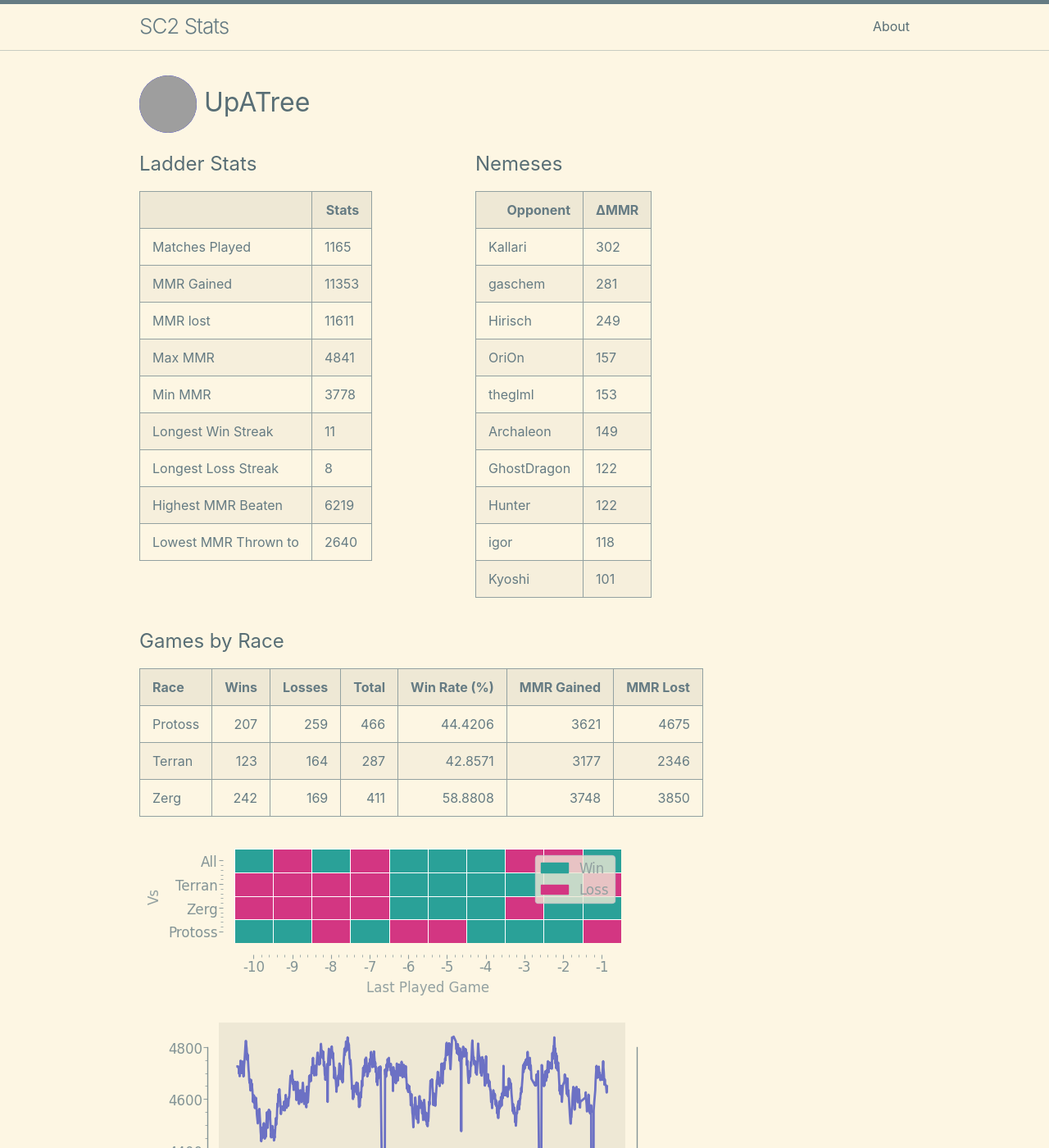
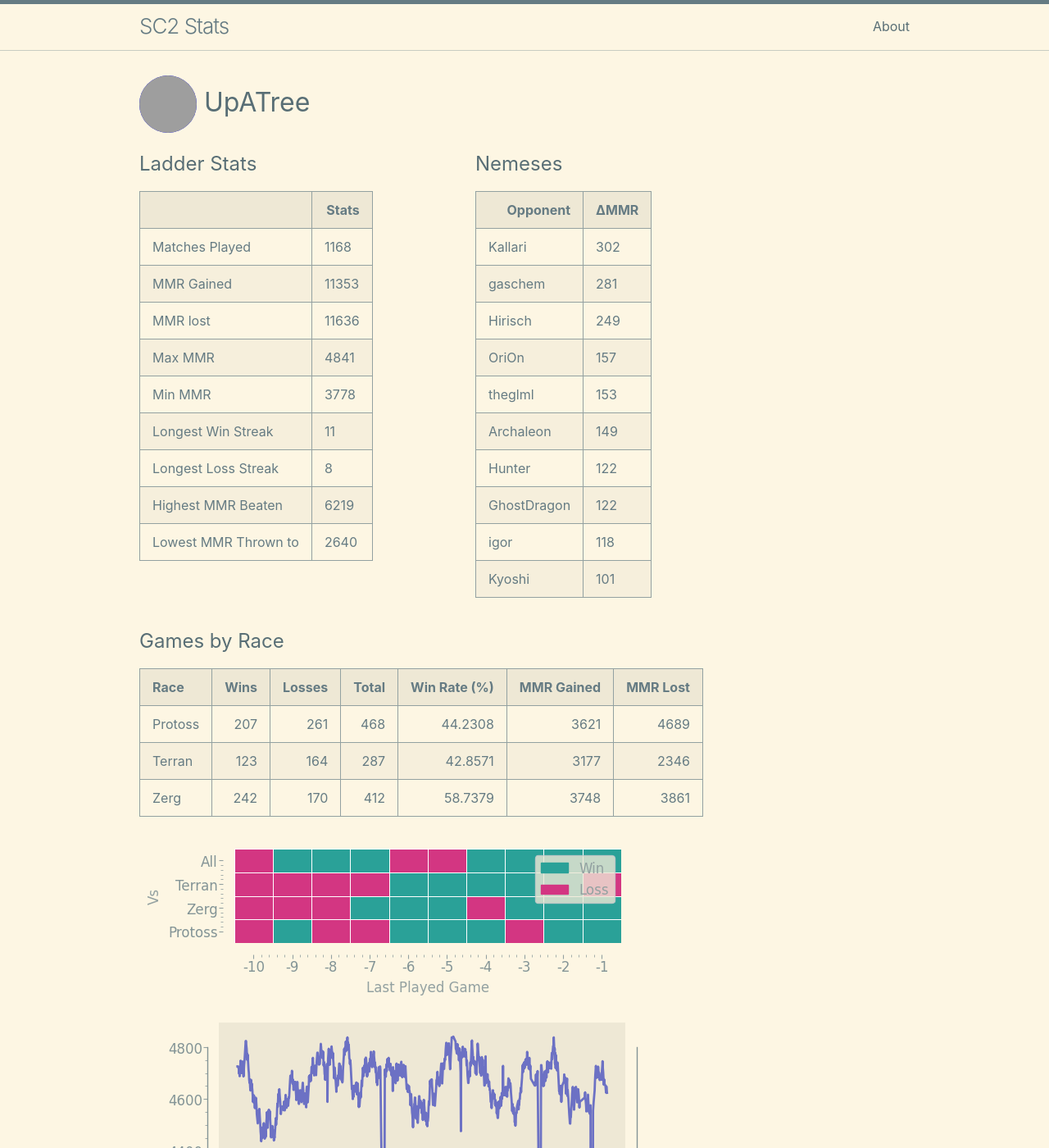
Before and after one commit to kylermurphy/UpATree, a Jekyll site: the page built from docs/index.md, in a window 1280 px wide and 1400 px high. Shown: the whole window at 82% size. Built offline with Jekyll 4.4.1, drawn with Linux system fonts in a browser that asks for light colours; grey boxes are pictures that could not be loaded.

Commit message:
running on push

```diff
--- a/docs/index.md
+++ b/docs/index.md
@@ -18,7 +18,7 @@ layout: home
   <tbody>
     <tr>
       <td>Matches Played</td>
-      <td>1165</td>
+      <td>1168</td>
     </tr>
     <tr>
       <td>MMR Gained</td>
@@ -26,7 +26,7 @@ layout: home
     </tr>
     <tr>
       <td>MMR lost</td>
-      <td>11611</td>
+      <td>11636</td>
     </tr>
     <tr>
       <td>Max MMR</td>
@@ -90,11 +90,11 @@ layout: home
       <td>149</td>
     </tr>
     <tr>
-      <td>GhostDragon</td>
+      <td>Hunter</td>
       <td>122</td>
     </tr>
     <tr>
-      <td>Hunter</td>
+      <td>GhostDragon</td>
       <td>122</td>
     </tr>
     <tr>
@@ -114,9 +114,9 @@ layout: home
 
 | Race    |   Wins |   Losses |   Total |   Win Rate (%) |   MMR Gained |   MMR Lost |
 |:--------|-------:|---------:|--------:|---------------:|-------------:|-----------:|
-| Protoss |    207 |      259 |     466 |        44.4206 |         3621 |       4675 |
+| Protoss |    207 |      261 |     468 |        44.2308 |         3621 |       4689 |
 | Terran  |    123 |      164 |     287 |        42.8571 |         3177 |       2346 |
-| Zerg    |    242 |      169 |     411 |        58.8808 |         3748 |       3850 |
+| Zerg    |    242 |      170 |     412 |        58.7379 |         3748 |       3861 |
 
 ![Games by Race](./assets/gm_hist.png)
 
--- a/log.txt
+++ b/log.txt
@@ -389,3 +389,4 @@ Writing a log file 2025-03-10 16:53:17.
 Writing a log file 2025-03-10 17:20:34.
 Writing a log file 2025-03-10 17:48:06.
 Writing a log file 2025-03-10 18:29:55.
+Writing a log file 2025-03-10 18:50:58.
```
Also changed, not shown: docs/assets/MMR.png, docs/assets/daily.png, docs/assets/gm_hist.png, docs/assets/r_wrt.png, 1 other file.
